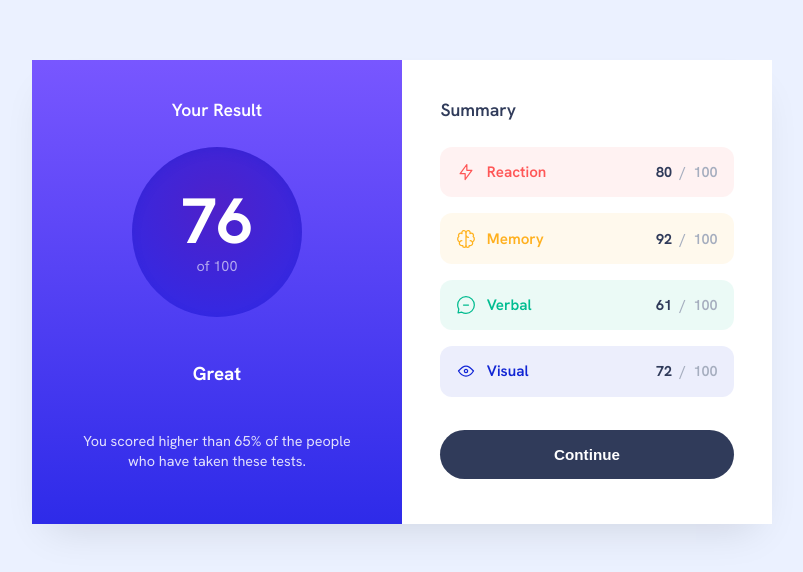
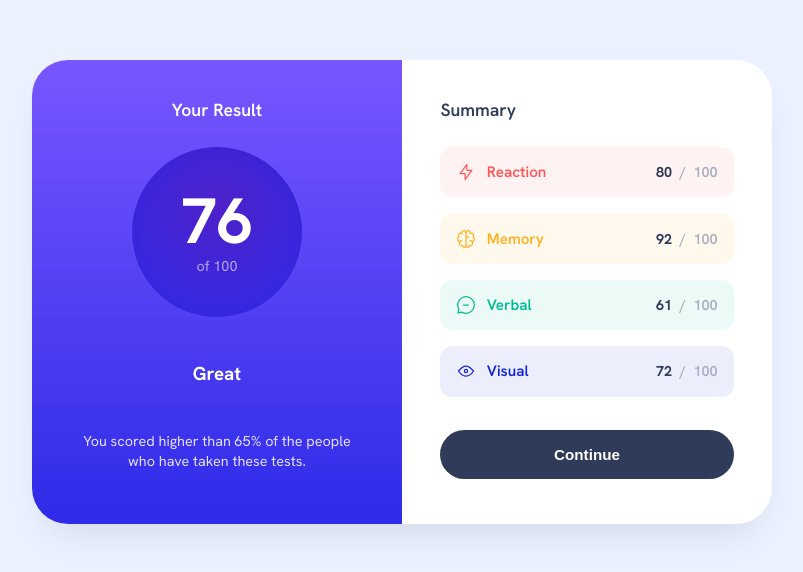
Before and after one commit to rdgl/result-summary, a plain HTML site: page index.html in a window 1280 px wide. Shown: the part 108-680 px from the top of the page, without its empty margins (238-1041 px from the left). Drawn offline with Linux system fonts and the light colour scheme.

Commit message:
border-radius for model

```diff
--- a/styles.css
+++ b/styles.css
@@ -53,7 +53,7 @@ body {
 	grid-template-columns: 1fr 1fr;
 	max-width: 740px;
 	width: 100%;
-	border-radius: var(--radius-lg);
+	border-radius: var(--radius-model);
 	box-shadow: 0 20px 40px -16px rgba(0,0,0,0.12);
 	overflow: hidden;
 }
```
